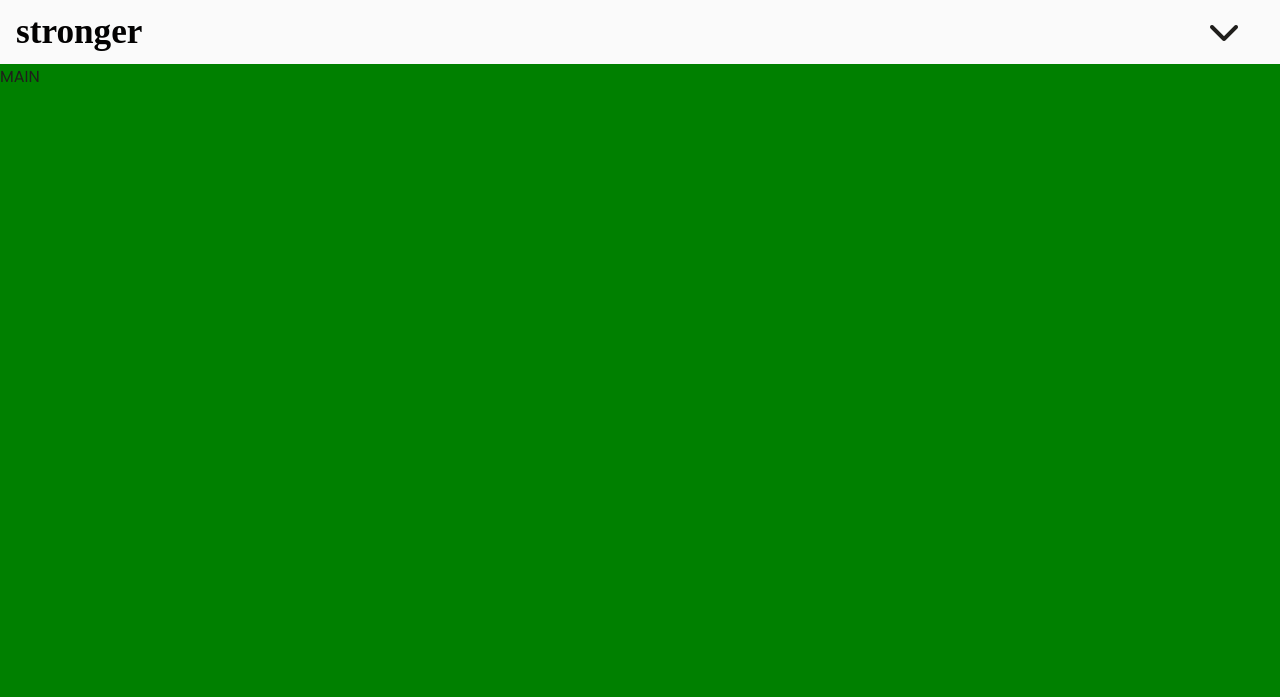
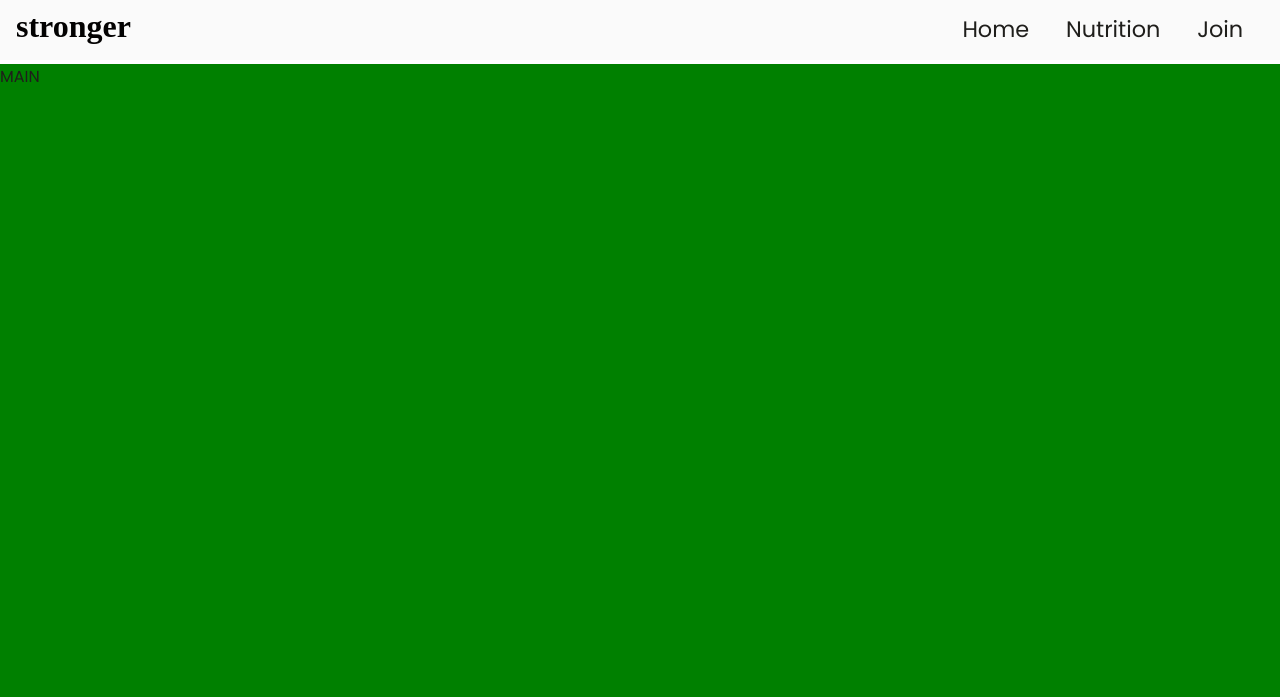
Before and after one commit to asyaharoyan/stronger, a plain HTML site: page index.html in a window 1280 px wide. Shown: the top 697 px of the page. Drawn offline with Linux system fonts and the light colour scheme; a web font is replaced by a local one.

Commit message:
display nav items in larger screens, hide toggle label

```diff
--- a/assets/css/style.css
+++ b/assets/css/style.css
@@ -25,9 +25,9 @@ body {
 
 h1 {
     font-family: 'Martian Mono';
-    font-size: 2.2rem;
+    font-size: 2rem;
     color: #030202;
-   /* padding: .5rem .5rem; */
+
 }
 
 /* Header */
@@ -72,6 +72,7 @@ nav {
     padding: 0 1rem;
     display: none;
 }
+
 /* Nav toggle */
 #nav-bar:checked~nav {
     display: block;
@@ -82,8 +83,7 @@ nav {
 }
 
 .nav-toggle-label {
-     font-size: 2rem;
-     margin-right: 1.5rem;
+    font-size: 2rem;
 }
 
 /* Main content */
@@ -96,3 +96,29 @@ main {
 }
 
 /* Footer */
+
+/* Media query: Tablets and larger (768px and bigger)*/
+@media screen and (min-width: 768px) {
+
+    /* Header */
+    nav {
+        display: block;
+        position: relative;
+        width: fit-content;
+        padding-right: .5rem;
+    }
+
+    /* To put the links next to each other */
+    #menu {
+        display: flex;
+    }
+
+/* Make some space between */
+    #menu>li {
+        padding-left: 1.5rem;
+    }
+
+    .nav-toggle-label {
+        display: none;
+    }
+}
```
